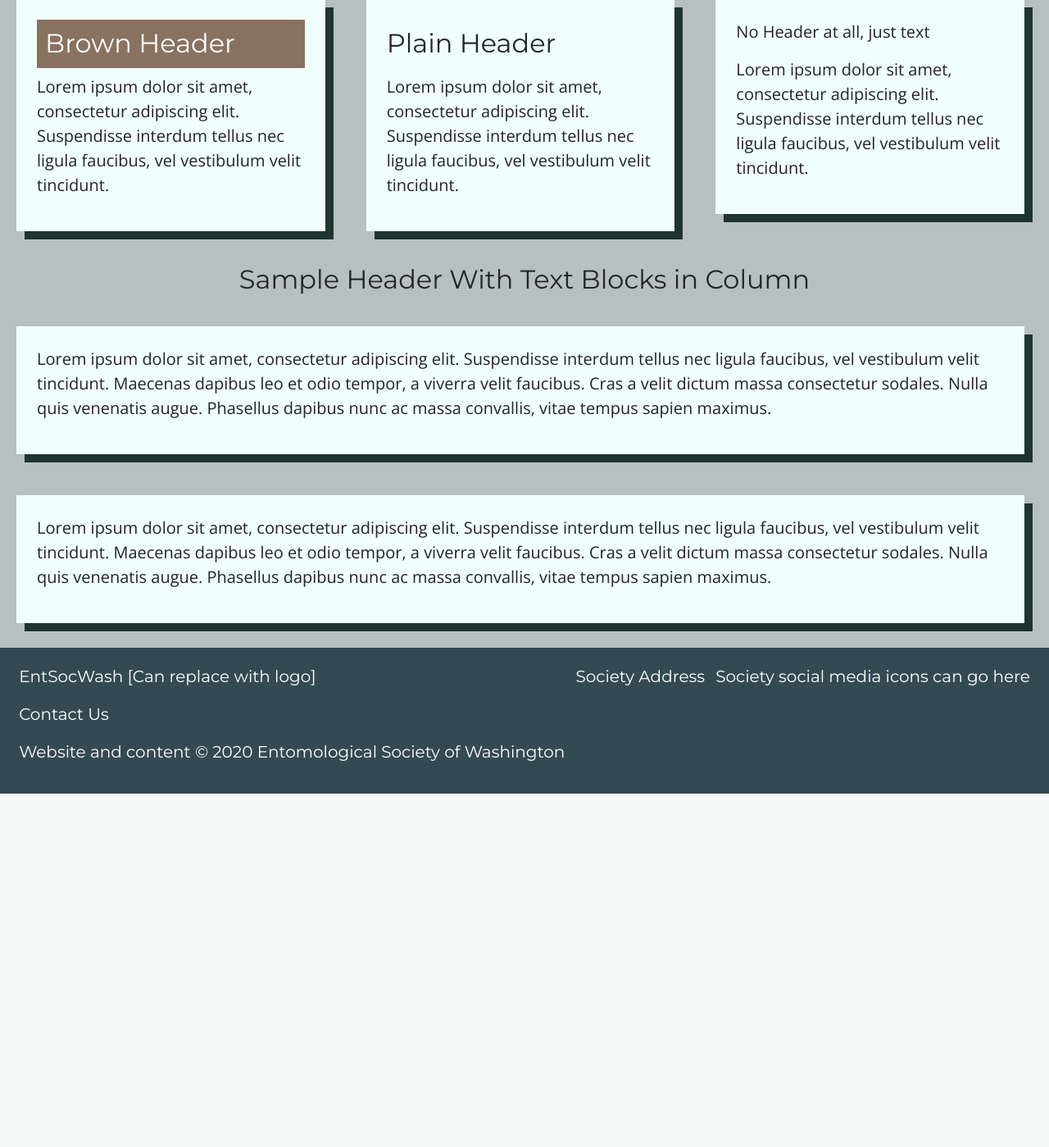
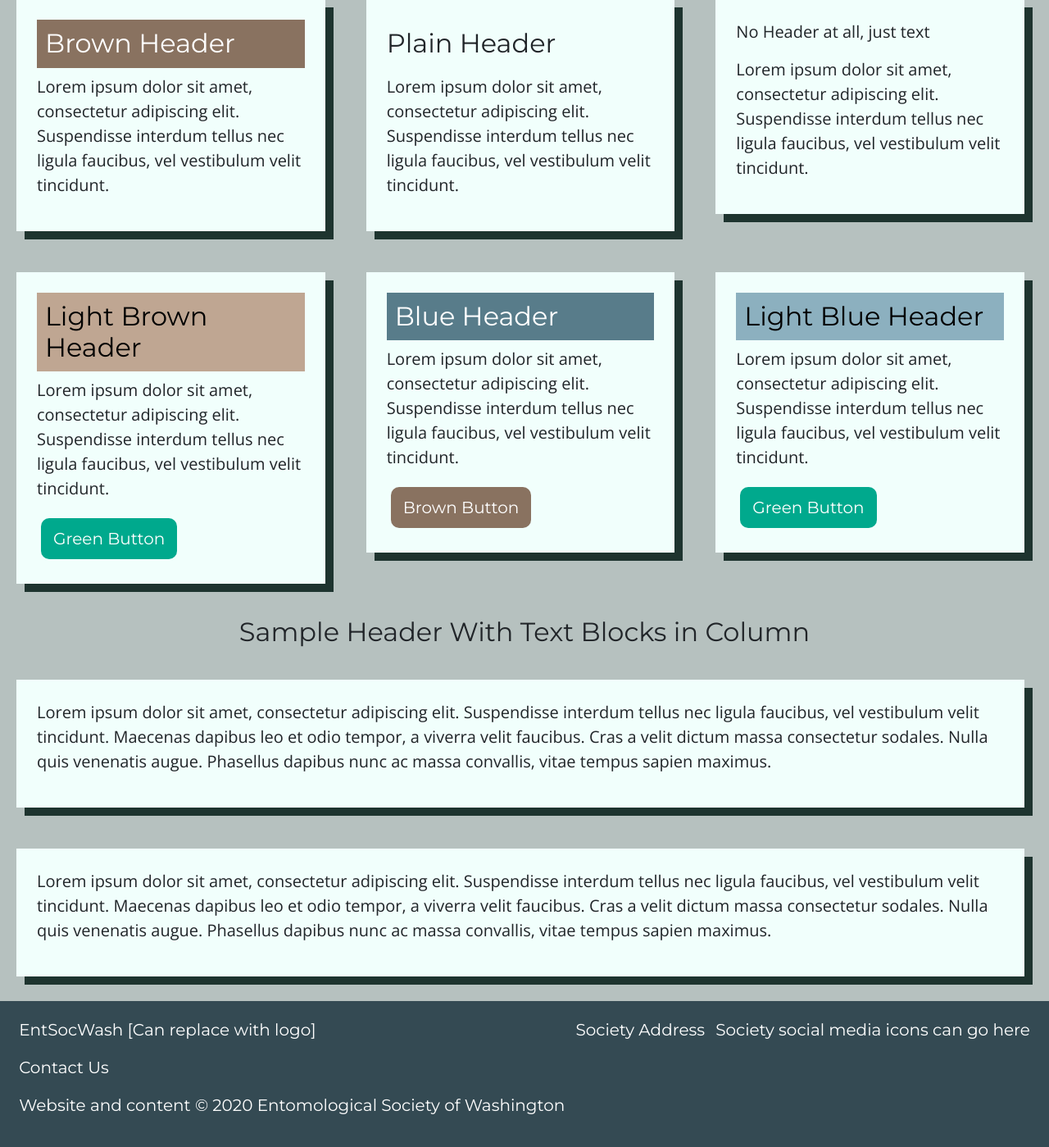
Before and after one commit to Meganmccarty/entsocwash, a Python web app: template templates/flex_page.html in a window 1280 px wide. Shown: the part 827-2226 px from the top of the page at 82% size. Before the commit the page ends 1795 px from the top, so only its background shows below. Run offline with Jinja, Linux system fonts and the light colour scheme; the template is opened without the code that fills it, so the values that code supplies are empty; some libraries are stand-ins or nearby versions.

Commit message:
Added more color combos on flex page, better structured color classes

```diff
--- a/static/styles.css
+++ b/static/styles.css
@@ -36,17 +36,20 @@ main {
     font-size: 20px;
 }
 
-.green-button {
-    background-color: rgb(0, 169, 141);
+.button {
     border: 0px;
     border-radius: 10px;
     padding: 10px 15px 10px 15px;
     margin: 5px;
-    color: white;
     font-family: 'Montserrat', sans-serif;
 }
 
-.green-button:hover {
+.green {
+    background-color: rgb(0, 169, 141);
+    color: white;
+}
+
+button.green:hover {
     background-color: rgb(0, 209, 181);
     font-weight: bold;
     color: black;
@@ -90,19 +93,41 @@ main {
     font-family: 'Montserrat', sans-serif;
 }
 
-.section-header-blue, .section-header-brown {
-    color: white;
+.section-header {
     padding: 10px 30px 10px 30px;
     width: 100%;
     font-family: 'Montserrat', sans-serif;
 }
 
-.section-header-blue {
+.dark-blue {
     background-color: rgb(52, 74, 83);
+    color: white;
 }
 
-.section-header-brown {
+.brown {
     background-color: rgb(137, 114, 96);
+    color: white;
+}
+
+button.brown:hover {
+    background-color: rgb(177, 154, 136);
+    color: black;
+    font-weight: bold;
+}
+
+.light-brown {
+    background-color: rgb(191, 166, 146);
+    color: black;
+}
+
+.blue {
+    background-color: rgb(88, 124, 138);
+    color: white;
+}
+
+.light-blue {
+    background-color: rgb(140, 176, 191);
+    color: black;
 }
 
 .text-block-container-2w, .text-block-container-3w {
@@ -113,8 +138,6 @@ main {
 
 .text-block-header {
     width: 100%;
-    background-color: rgb(137, 114, 96);
-    color: white;
     padding: 10px;
     font-family: 'Montserrat', sans-serif;
 }
--- a/templates/flex_page.html
+++ b/templates/flex_page.html
@@ -14,8 +14,8 @@
             <nav class="navbar-dark bg-color flex-header">
                 <a class="brand" href="#">EntSocWash</a>
                 <div class="menu-buttons">
-                    <button class="green-button">Join Us!</button>
-                    <button class="green-button">Log In</button>
+                    <button class="green button">Join Us!</button>
+                    <button class="green button">Log In</button>
                 </div>
             </nav>
             <nav class="navbar navbar-expand-lg navbar-dark bg-color">
@@ -81,7 +81,7 @@
         </header>
         <main>
 
-            <h1 class="section-header-brown">Sample Page Title</h1>
+            <h1 class="section-header brown">Sample Page Title</h1>
 
 
             <h2 class="section-header-plain">Sample Header with 2 Text Blocks in Row</h2>
@@ -112,7 +112,7 @@
             <div class="text-block-container-3w">
 
                 <section class="text-block">
-                    <h2 class="text-block-header">Brown Header</h2>
+                    <h2 class="text-block-header brown">Brown Header</h2>
                     <p>
                         Lorem ipsum dolor sit amet, consectetur adipiscing elit. Suspendisse interdum tellus
                         nec ligula faucibus, vel vestibulum velit tincidunt.
@@ -137,6 +137,46 @@
                         Lorem ipsum dolor sit amet, consectetur adipiscing elit. Suspendisse interdum tellus
                         nec ligula faucibus, vel vestibulum velit tincidunt.
                     </p>
+
+                </section>
+
+            </div>
+
+            <div class="text-block-container-3w">
+
+                <section class="text-block">
+                    <h2 class="text-block-header light-brown">Light Brown Header</h2>
+                    <p>
+                        Lorem ipsum dolor sit amet, consectetur adipiscing elit. Suspendisse interdum tellus
+                        nec ligula faucibus, vel vestibulum velit tincidunt.
+                    </p>
+                    <div class="button-container">
+                        <button class="green button">Green Button</button>
+                    </div>
+
+                </section>
+
+                <section class="text-block">
+                    <h2 class="text-block-header blue">Blue Header</h2>
+                    <p>
+                        Lorem ipsum dolor sit amet, consectetur adipiscing elit. Suspendisse interdum tellus
+                        nec ligula faucibus, vel vestibulum velit tincidunt.
+                    </p>
+                    <div class="button-container">
+                        <button class="button brown">Brown Button</button>
+                    </div>
+
+                </section>
+
+                <section class="text-block">
+                    <h2 class="text-block-header light-blue">Light Blue Header</h2>
+                    <p>
+                        Lorem ipsum dolor sit amet, consectetur adipiscing elit. Suspendisse interdum tellus
+                        nec ligula faucibus, vel vestibulum velit tincidunt.
+                    </p>
+                    <div class="button-container">
+                        <button class="green button">Green Button</button>
+                    </div>
 
                 </section>
 
```
Also changed, not shown: templates/home_page.html (+21 -21 lines).
